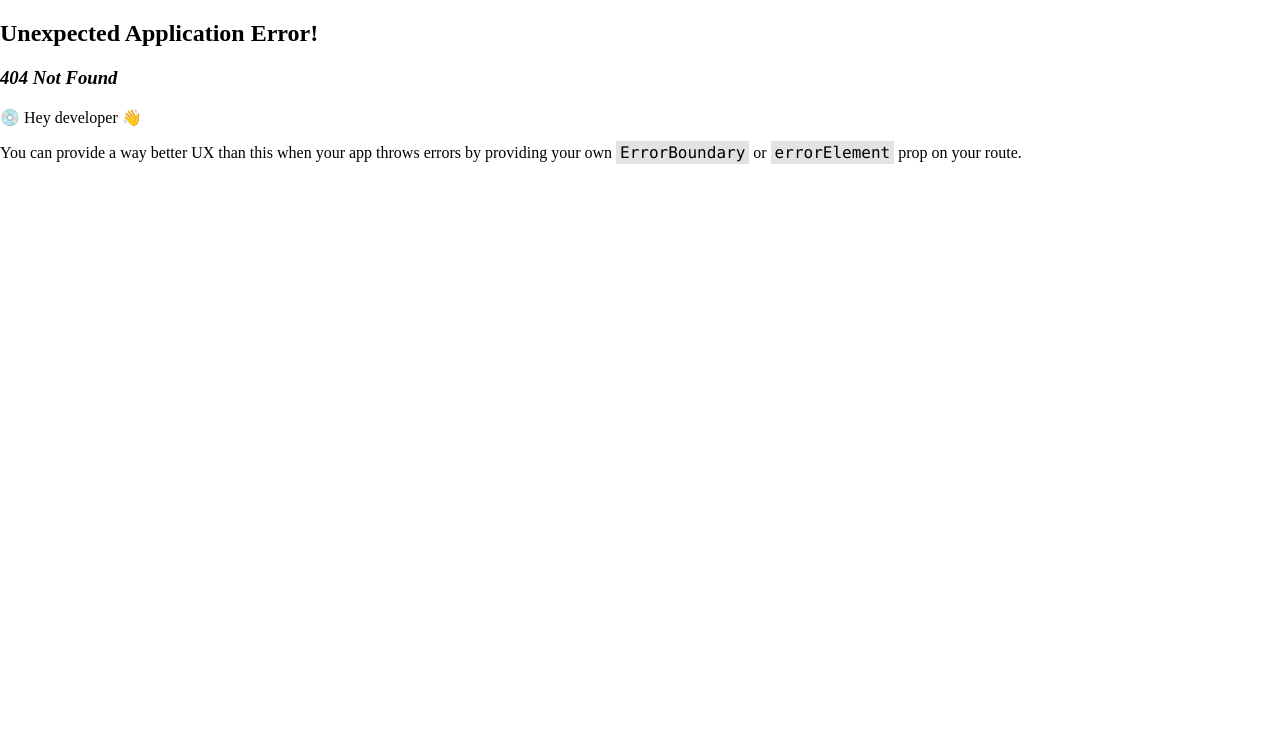
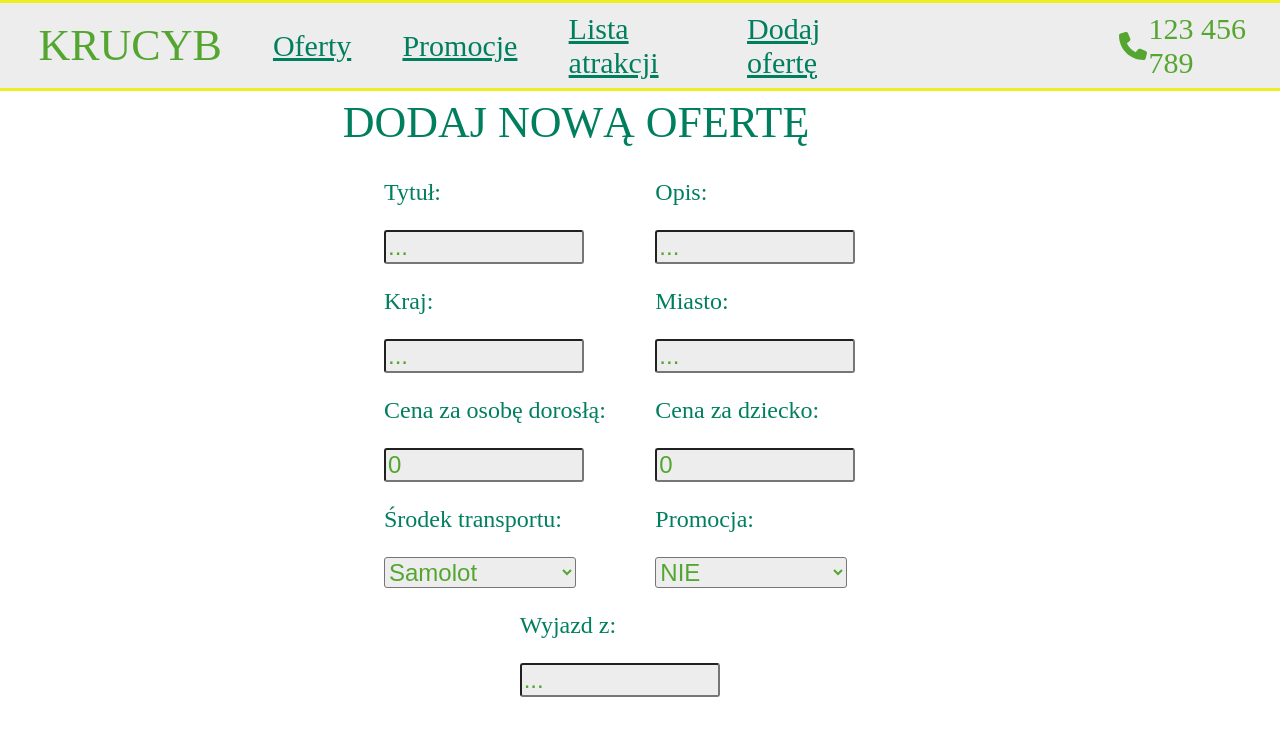
Before and after one commit to Caranthi/Travel-Agency, a React app in the folder frontend/: page /add in a window 1280 px wide. Before the commit this address had no page. Built offline with nearby package versions, Linux system fonts and the light colour scheme.

Commit message:
Added add offer page

```diff
--- a/frontend/src/components/TravelAgency.js
+++ b/frontend/src/components/TravelAgency.js
@@ -9,6 +9,7 @@ import Payment from "./pages/Payment";
 import {subscribe} from "../events";
 import ErrorForm from "./pages/ErrorForm";
 import SingleOffer from "./pages/SingleOffer";
+import AddOffer from "./pages/AddOffer";
 
 const TravelAgency = () => {
     const [error, setError] = useState('');
@@ -32,6 +33,10 @@ const TravelAgency = () => {
         {
             path: "offer",
             element: <SingleOffer/>
+        },
+        {
+            path: "add",
+            element: <AddOffer/>
         }
     ])
 
--- a/frontend/src/components/organisms/Header.js
+++ b/frontend/src/components/organisms/Header.js
@@ -23,7 +23,10 @@ const Header = () => {
 
     const redirectToBargainsPage = () => {
         navigate('/bargains');
-    }
+    };
+    const redirectToAddPage = () => {
+        navigate('/add');
+    };
 
     return (
         <div className="Header">
@@ -31,6 +34,7 @@ const Header = () => {
             <ClickableText value={offersButton} onClick={() => redirectToOffersPage()}/>
             <ClickableText value={bargainsButton} onClick={redirectToBargainsPage}/>
             <ClickableText value={entertainersButton}/>
+            <ClickableText value={addOfferButton} onClick={redirectToAddPage}/>
             <PhoneNumber value={phoneNumber}/>
         </div>
     );
--- /dev/null
+++ b/frontend/src/components/pages/AddOffer.js
@@ -0,0 +1,119 @@
+import React from "react";
+
+import '../../styles/pages/AddOffer.css';
+import Header from "../organisms/Header";
+import InputWithLabel from "../atoms/InputWithLabel";
+import OptionWithLabel from "../atoms/OptionWithLabel";
+import {publish} from "../../events";
+
+const AddOffer = () => {
+    const pageTitle = 'DODAJ NOWĄ OFERTĘ';
+    const titleLabel = "Tytuł:";
+    const descriptionLabel = "Opis:";
+    const cityLabel = "Miasto:";
+    const countryLabel = "Kraj:";
+    const transportLabel = "Środek transportu:";
+    const bargainLabel = "Promocja:";
+    const priceLabel = "Cena za osobę dorosłą:";
+    const childrenPriceLabel = "Cena za dziecko:";
+    const departureLabel = "Wyjazd z:"
+    const defaultPlaceholder = "...";
+    const transportOptions = ['Samolot', 'Autokar', 'Statek'];
+    const bargainOptions = ['NIE', 'TAK'];
+
+    let offer = {
+        title: '',
+        city: '',
+        country: '',
+        departure: '',
+        price: 0,
+        transport: 'Plane',
+        bargain: false,
+        description: '',
+        childrenPrice: 0,
+        travelTime: 1.0
+    }
+
+    const onTitleChange = (e) => {
+        offer.title = e.target.value;
+    };
+    const onCityChange = (e) => {
+        offer.city = e.target.value;
+    };
+    const onCountryChange = (e) => {
+        offer.country = e.target.value;
+    };
+    const onDepartureChange = (e) => {
+        offer.departure = e.target.value;
+    };
+    const onPriceChange = (e) => {
+        offer.price = e.target.value;
+    };
+    const onDescriptionChange = (e) => {
+        offer.description = e.target.value;
+    };
+    const onChildrenPriceChange = (e) => {
+        offer.childrenPrice = e.target.value;
+    };
+    const onTransportChange = (e) => {
+        let transport;
+        switch (e.target.value) {
+            case 'Samolot':
+                transport = 'Plane';
+                break;
+            case 'Autokar':
+                transport = 'Bus';
+                break;
+            case 'Statek':
+                transport = 'Ship';
+                break;
+            default:
+                transport = 'Plane';
+
+        }
+        offer.transport = transport;
+    };
+    const onBargainChange = (e) => {
+        let bargain;
+        switch (e.target.value) {
+            case 'TAK':
+                bargain = true;
+                break;
+            case 'NIE':
+                bargain = false;
+                break;
+            default:
+                bargain = false;
+
+        }
+        offer.bargain = bargain;
+    };
+
+    return (
+        <div className="AddOffer">
+            <Header/>
+            <p className="pageTitle">{pageTitle}</p>
+            <div className="inputPair">
+                <InputWithLabel label={titleLabel} type="text" placeholder={defaultPlaceholder} onInput={onTitleChange}/>
+                <InputWithLabel label={descriptionLabel} type="text" placeholder={defaultPlaceholder} onInput={onDescriptionChange}/>
+            </div>
+            <div className="inputPair">
+                <InputWithLabel label={countryLabel} type="text" placeholder={defaultPlaceholder} onInput={onCountryChange}/>
+                <InputWithLabel label={cityLabel} type="text" placeholder={defaultPlaceholder} onInput={onCityChange}/>
+            </div>
+            <div className="inputPair">
+                <InputWithLabel label={priceLabel} type="number" placeholder="0" onInput={onPriceChange}/>
+                <InputWithLabel label={childrenPriceLabel} type="number" placeholder="0" onInput={onChildrenPriceChange}/>
+            </div>
+            <div className="inputPair">
+                <OptionWithLabel label={transportLabel} options={transportOptions} onChange={onTransportChange}/>
+                <OptionWithLabel label={bargainLabel} options={bargainOptions} onChange={onBargainChange}/>
+            </div>
+            <div className="inputPair">
+                <InputWithLabel label={departureLabel} type="text" placeholder={defaultPlaceholder} onInput={onDepartureChange}/>
+            </div>
+        </div>
+    );
+}
+
+export default AddOffer
--- a/frontend/src/components/pages/Payment.js
+++ b/frontend/src/components/pages/Payment.js
@@ -1,20 +1,28 @@
-import React, {useEffect} from "react";
+import React, {useEffect, useState} from "react";
 import InputWithLabel from "../atoms/InputWithLabel";
 import ButtonPrimary from "../atoms/ButtonPrimary";
 
 import '../../styles/pages/Payment.css';
 import {publish, subscribe} from "../../events";
 import {useNavigate} from "react-router-dom";
+import Header from "../organisms/Header";
 
 const Payment = () => {
+    const navigate = useNavigate();
     const paymentLabel = "Wpisz ten śmieszny 3 cyfrowy kod z tyłu twojej kart kredytowej :)";
     const paymentPlaceholder = "Wpisz kod...";
     const reserveButtonText = "Zarezerwuj";
-    const navigate = useNavigate();
+    const inputLabel = "Dla ilu osób chcesz zarezerwować?";
+
+    let [peopleToReserve, setPeopleToReserve] = useState(2);
+
     const reserve = () => {
         publish('error', 'Udało się zarezerwować ofertę!');
     }
-
+    const changeDefaultPeopleNumber = (e) =>
+    {
+        setPeopleToReserve(e.target.value);
+    }
 
     useEffect(() => {
         subscribe('redirect', () => {
@@ -24,6 +32,8 @@ const Payment = () => {
 
     return (
         <div className="Payment">
+            <Header/>
+            <InputWithLabel label={inputLabel} type="number" placeholder="2" onInput={changeDefaultPeopleNumber}/>
             <InputWithLabel label={paymentLabel} placeholder={paymentPlaceholder} type="text"/>
             <ButtonPrimary value={reserveButtonText} onClick={reserve} style={{height: '85px', marginTop: '5%', marginRight: '5%'}}/>
         </div>
--- a/frontend/src/styles/atoms/ClickableText.css
+++ b/frontend/src/styles/atoms/ClickableText.css
@@ -5,7 +5,7 @@
     font-size: var(--font-size-button);
     cursor: pointer;
     text-decoration: underline;
-    margin-left: 5%;
+    margin-left: 4%;
 }
 
 .ClickableText:hover{
--- a/frontend/src/styles/atoms/PhoneNumber.css
+++ b/frontend/src/styles/atoms/PhoneNumber.css
@@ -4,7 +4,7 @@
     color: var(--colour-text-primary-hover);
     display: flex;
     align-items: center;
-    margin-left: 30%;
+    margin-left: 20%;
     width: 15%;
 }
 
--- /dev/null
+++ b/frontend/src/styles/pages/AddOffer.css
@@ -0,0 +1,23 @@
+@import "../Consts.css";
+
+.AddOffer {
+    display: flex;
+    flex-direction: column;
+    width: 100%;
+    align-items: center;
+    justify-content: center;
+}
+
+.pageTitle{
+    color: var(--colour-text-primary);
+    font-size: var(--font-size-title);
+    margin-top: 0.5%;
+    margin-right: 10%;
+    margin-bottom: 0.5%;
+}
+
+.inputPair{
+    display: flex;
+    justify-content: center;
+    width: 80%;
+}
```
